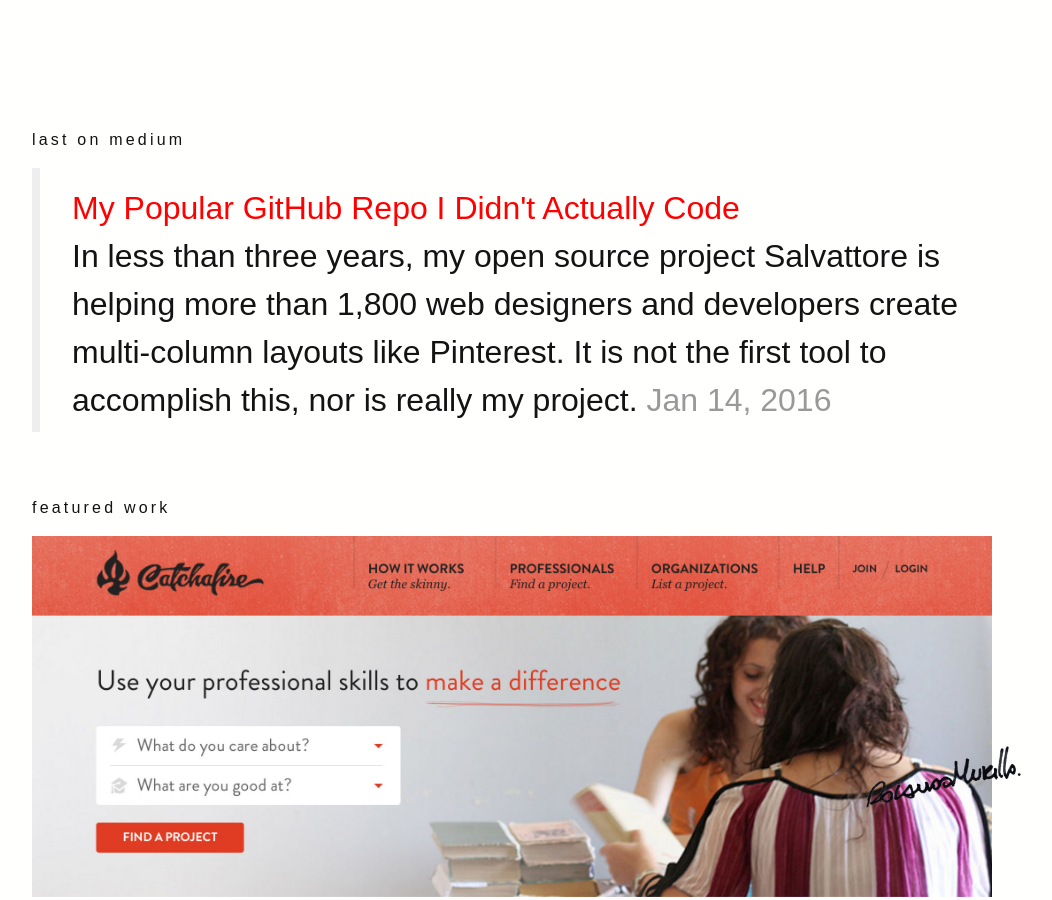
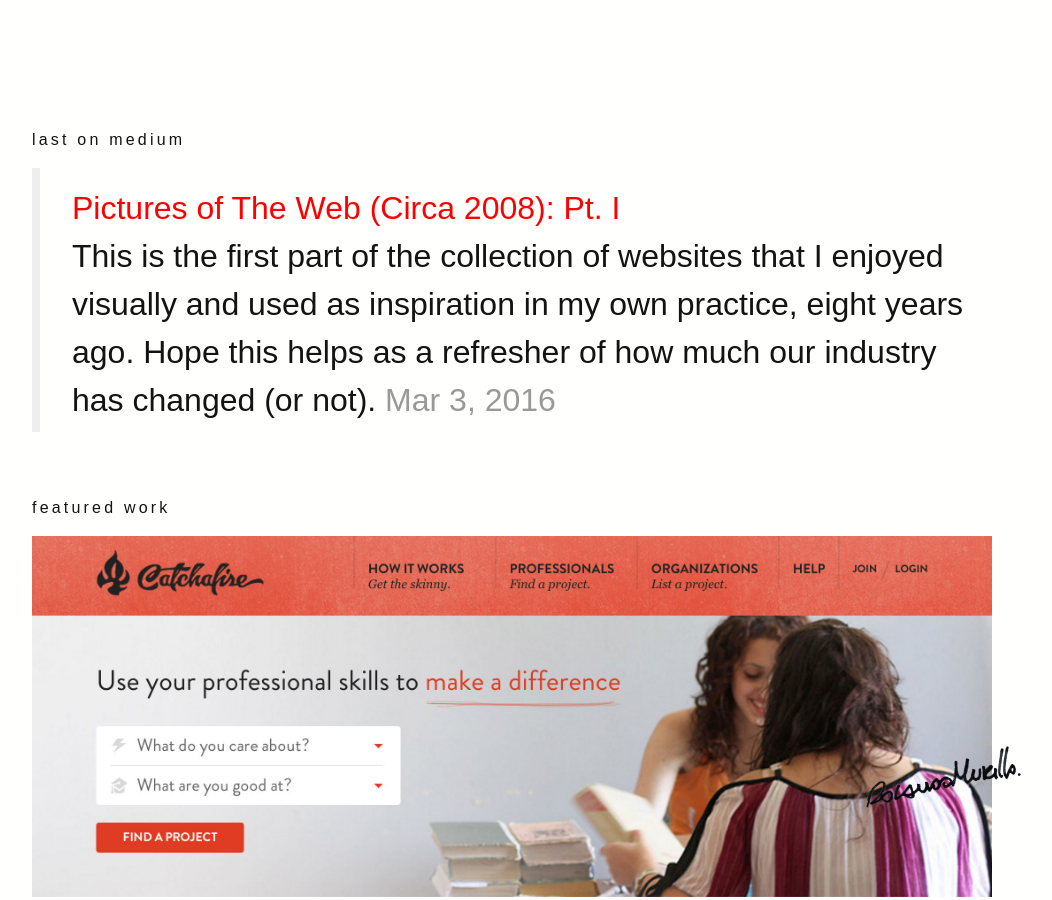
Before and after one commit to rnmp/rnmp.github.io, a Jekyll site: the page built from index.html, in a window 1280 px wide and 900 px high. Shown: the whole window, without its empty margins (128-1180 px from the left). Built offline with Jekyll 4.4.1, drawn with Linux system fonts in a browser that asks for light colours; some web fonts are replaced; comment, search, counter and statistics services are not loaded.

Commit message:
add last medium post

```diff
--- a/index.html
+++ b/index.html
@@ -6,9 +6,13 @@
 <section class="major-section">
   <h1>Last on Medium</h1>
   <article class="last-post">
+    <h1><a href="https://medium.com/@rnmp/pictures-of-the-web-circa-2008-pt-i-50c3de58106b" target="_blank">Pictures of The Web (Circa 2008): Pt. I</a></h1>
+    <p>This is the first part of the collection of websites that I enjoyed visually and used as inspiration in my own practice, eight years ago. Hope this helps as a refresher of how much our industry has changed (or not). <time datetime="2016-03-03" pubdate>Mar 3, 2016</time></p>
+  </article><!--
+  <article class="last-post">
     <h1><a href="https://medium.com/@rnmp/my-popular-github-repo-i-didn-t-really-code-180230510cef" target="_blank">My Popular GitHub Repo I Didn't Actually Code</a></h1>
     <p>In less than three years, my open source project Salvattore is helping more than 1,800 web designers and developers create multi-column layouts like Pinterest. It is not the first tool to accomplish this, nor is really my project. <time datetime="2016-01-14" pubdate>Jan 14, 2016</time></p>
-  </article>
+  </article> -->
 </section>
 
 <section class="major-section">
```
